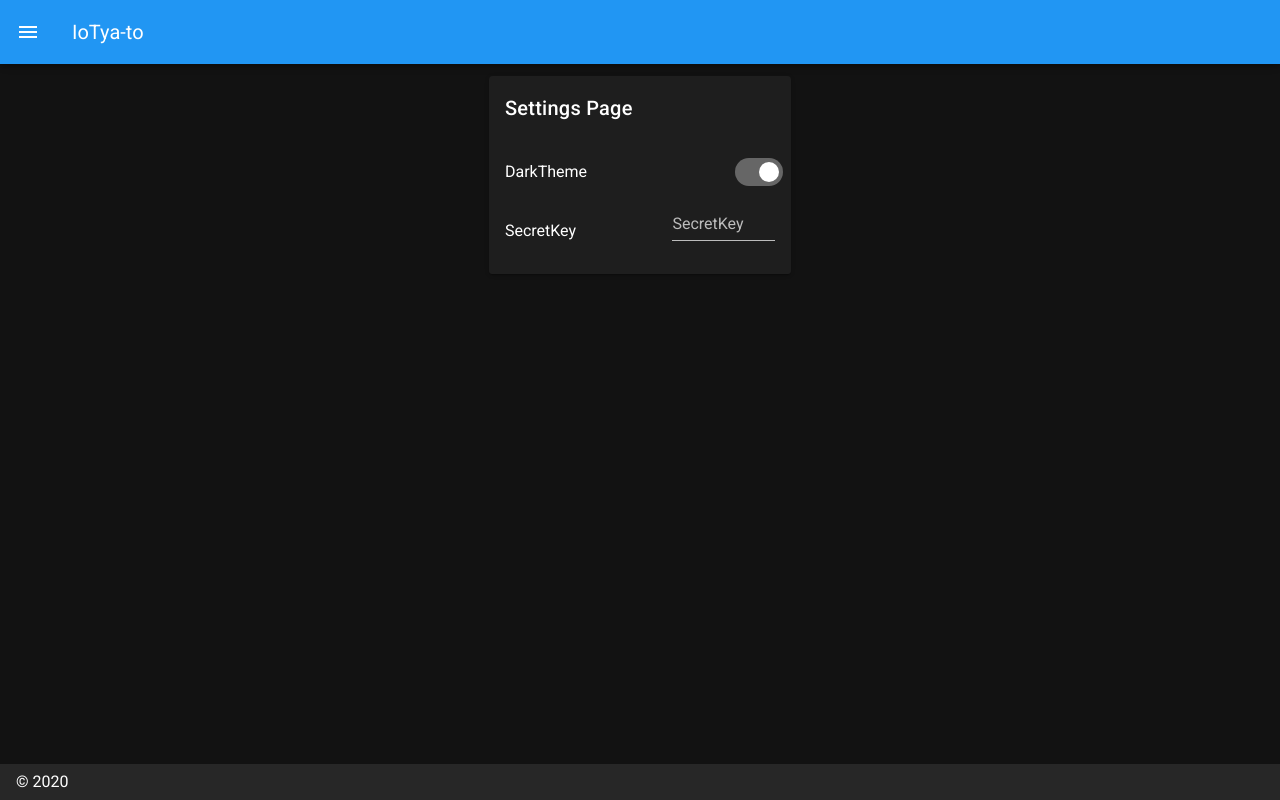
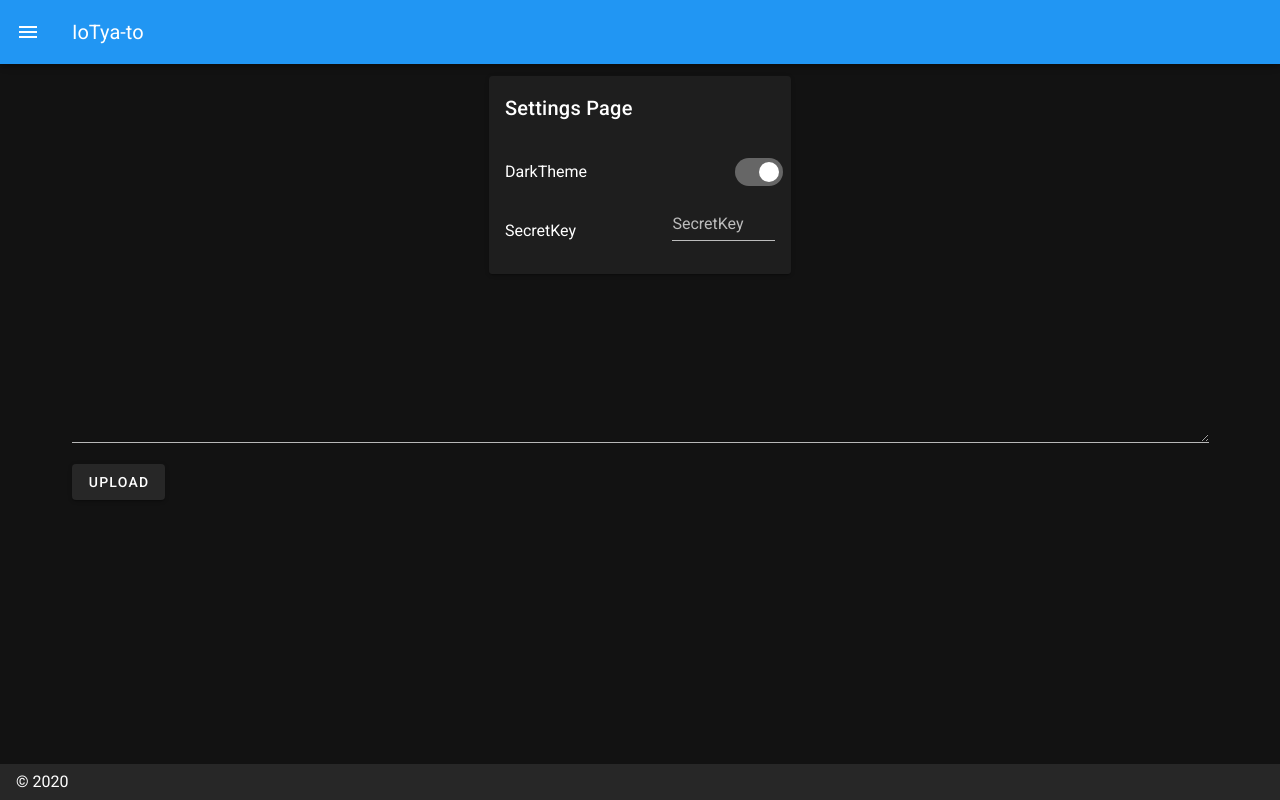
Before and after one commit to IoTya-To/IoTya-to, a Nuxt app: page /settings in a window 1280 px wide. Built offline with nearby package versions, Linux system fonts and the light colour scheme.

Commit message:
add uploadCharts-json.vue

```diff
--- a/components/RegisterForm.vue
+++ b/components/RegisterForm.vue
@@ -50,9 +50,9 @@
 </template>
 <script>
 import alertColor from '@/src/AlertColor'
-
 const firebase = require('firebase/app')
 require('firebase/auth')
+require('firebase/database')
 export default {
   name: 'LoginForm',
   data () {
--- /dev/null
+++ b/components/uploadCharts-json.vue
@@ -0,0 +1,38 @@
+<template>
+  <v-container>
+    <v-textarea v-model="chartjson" />
+    <v-btn @click="upload">
+      upload
+    </v-btn>
+  </v-container>
+</template>
+
+<script>
+const firebase = require('firebase/app')
+require('firebase/database')
+export default {
+  name: 'UploadChartsJsonVue',
+  data () {
+    return {
+      chartjson: ''
+    }
+  },
+  methods: {
+    upload () {
+      const database = firebase.database()
+      const userID = firebase.auth().currentUser.uid
+      database.ref('/UserData/' + userID).set({ charts: JSON.parse(this.chartjson) }, (error) => {
+        if (error) {
+          console.log(error)
+        } else {
+          console.log('書き込みできた')
+        }
+      })
+    }
+  }
+}
+</script>
+
+<style scoped>
+
+</style>
--- a/pages/settings.vue
+++ b/pages/settings.vue
@@ -1,4 +1,6 @@
 <template>
+  <v-container>
+    <v-row>
       <v-layout justify-center>
         <v-card>
           <v-card-title>Settings Page</v-card-title>
@@ -27,4 +29,15 @@
           </v-list>
         </v-card>
       </v-layout>
+    </v-row>
+    <v-row>
+      <upload-charts-json-vue />
+    </v-row>
+  </v-container>
 </template>
+<script>
+import UploadChartsJson from '@/components/uploadCharts-json'
+export default {
+  components: { UploadChartsJsonVue: UploadChartsJson }
+}
+</script>
```
Lines whose indentation alone changed are shown as unchanged.
